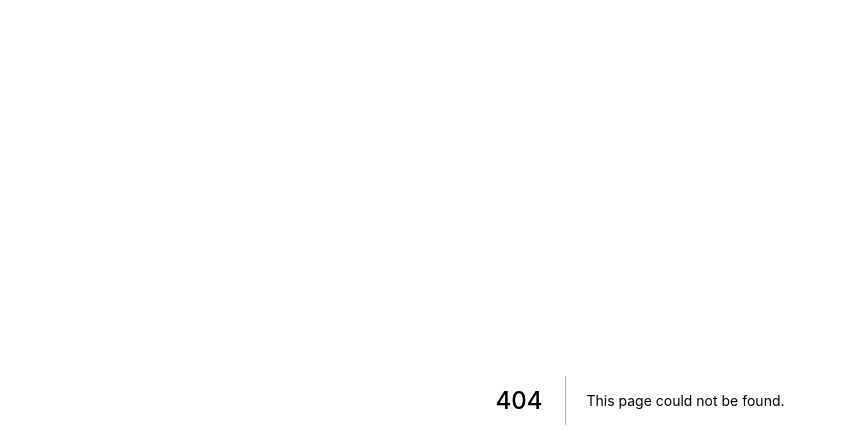
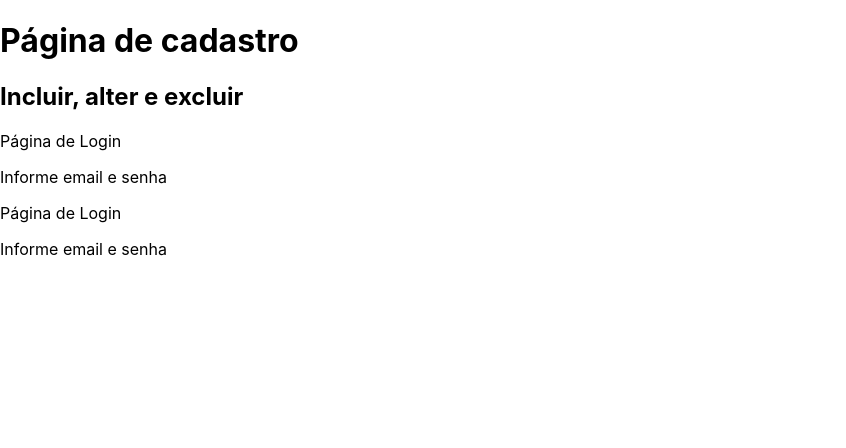
Before and after one commit to cxmarcelo/curso-udemy-nextjs-p1-exercicios, a Next.js app: page /basics/usingTitle in a window 1280 px wide. Before the commit this address had no page. Shown: the top 448 px of the page, without its empty margins (0-846 px from the left). Built offline with nearby package versions, Linux system fonts and the light colour scheme.

Commit message:
Exemplos basicos react 1.

```diff
--- /dev/null
+++ b/components/title.jsx
@@ -0,0 +1,15 @@
+export default function Title(props) {
+
+    return props.small ? (
+        <>
+            <p>{props.primaryText}</p>
+            <p>{props.description}</p>
+        </>
+    ) : (
+        <>
+            <h1>{props.primaryText}</h1>
+            <h2>{props.description}</h2>
+        </>
+    );
+
+}
--- /dev/null
+++ b/pages/basics/usingTitle.jsx
@@ -0,0 +1,11 @@
+import Title from "../../components/title"
+
+export default function usingTitle() {
+    return (
+        <div>
+            <Title primaryText="Página de cadastro" description="Incluir, alter e excluir"></Title>
+            <Title primaryText="Página de Login" description="Informe email e senha" small></Title>
+            <Title primaryText="Página de Login" description="Informe email e senha" small={true}></Title>
+        </div>
+    )
+}
```
Also changed, not shown: pages/basics/fragment1.jsx (added, +11 -0 lines), pages/basics/fragment2.jsx (added, +9 -0 lines), pages/basics/list1.jsx (added, +15 -0 lines).
